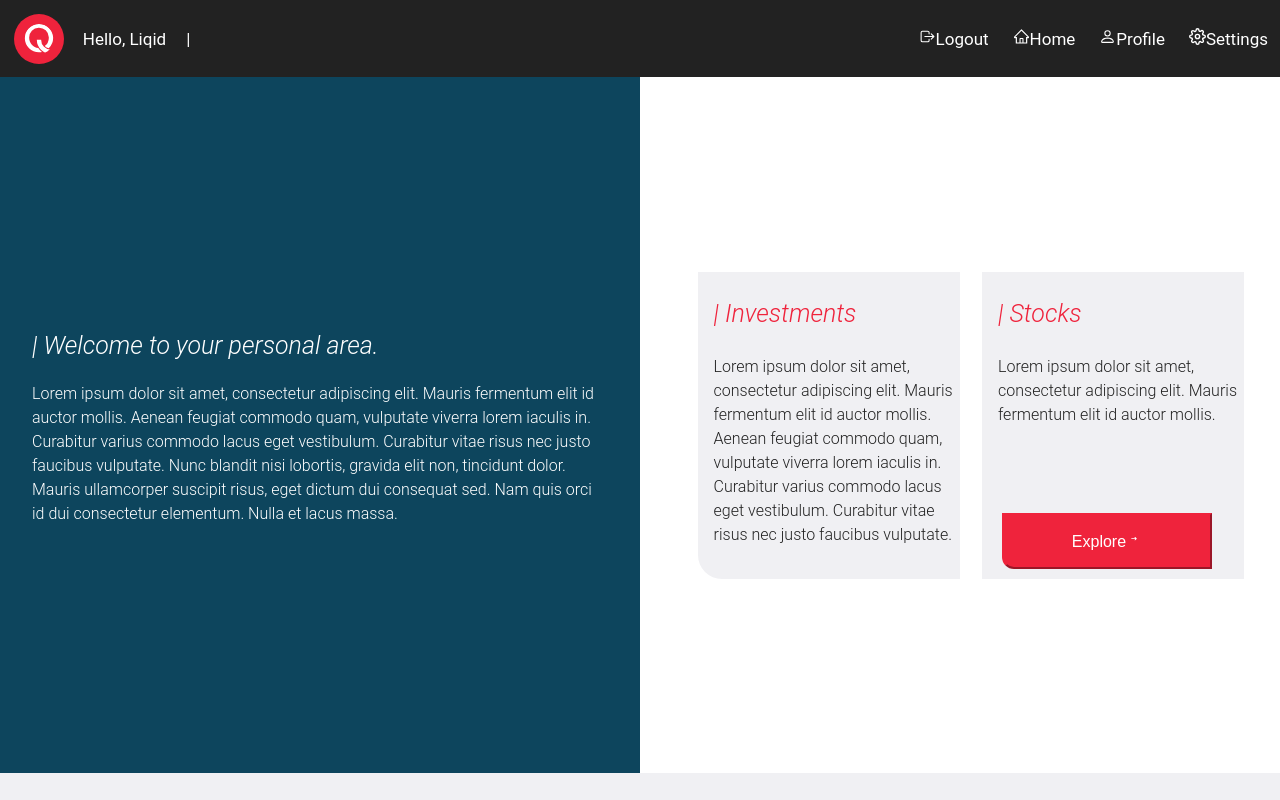
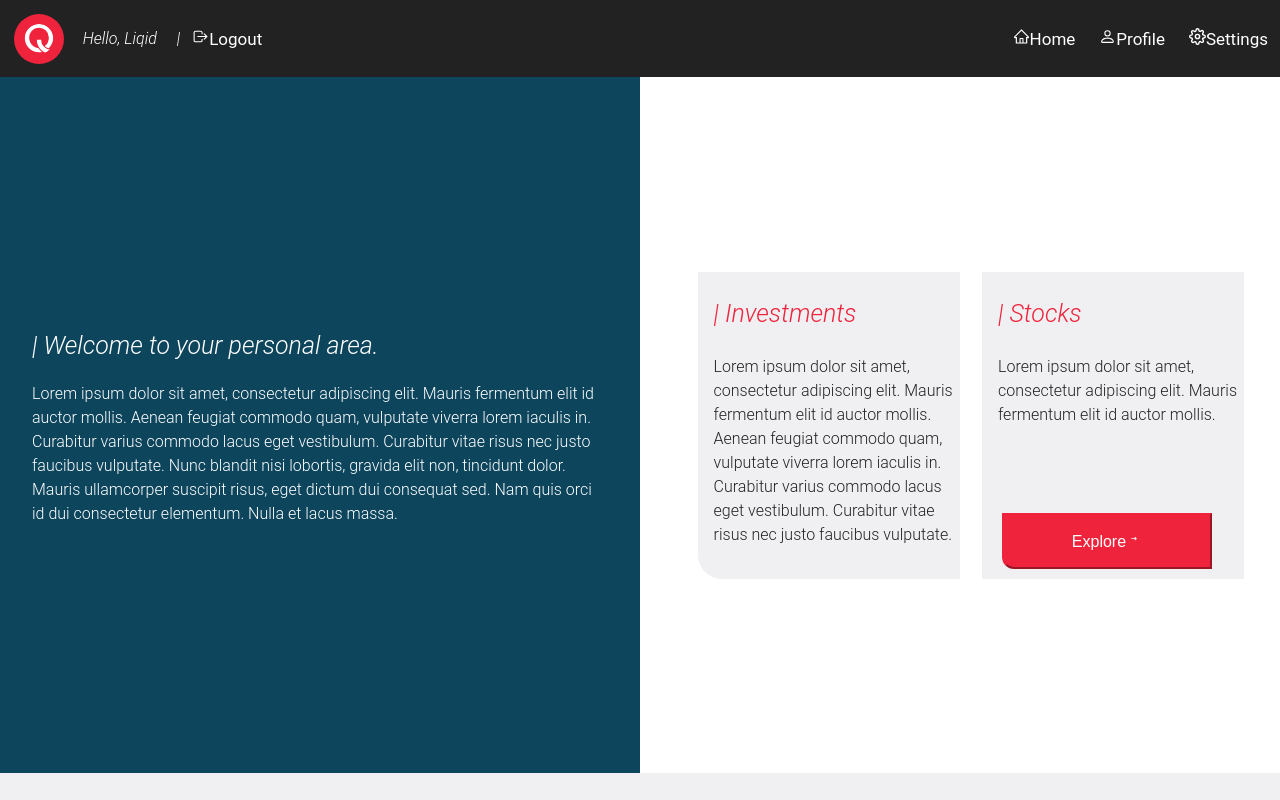
Before and after one commit to mya2h/liqid-code-challenge, a React (Create React App) app: page / in a window 1280 px wide. Shown: the top 800 px of the page. Built offline with nearby package versions, Linux system fonts and the light colour scheme.

Commit message:
edited menu style

```diff
--- a/src/assets/styles/landing.css
+++ b/src/assets/styles/landing.css
@@ -79,6 +79,10 @@ align-items: center;
 
 
  }
+ .stock{
+  border-radius: 0 0 0 24px;
+ }
+
  .hidenrow{
    display: none;
  }
--- a/src/assets/styles/nav.css
+++ b/src/assets/styles/nav.css
@@ -7,11 +7,6 @@
   align-items: center;
 }
 .nav-menu{
-  display: flex;
-  justify-content: space-between;
-  align-items: center;
-}
-.leftitem{
   display: flex;
   justify-content: space-between;
   align-items: center;
@@ -35,9 +30,8 @@
   padding-left: 20px;
   text-decoration: none;
   display:inline-block;
-  font-size: 17px;
-  font-family:Roboto;
-  letter-spacing: 0px;
+  font-size: 21px;
+  font: italic normal 300 16px/21px Roboto;
   color: #FFFFFF;
   opacity: 1;
 }
@@ -68,7 +62,11 @@
 .nav-menu h2{
   display: none;
 }
-@media screen and (max-width: 500px) {
+.nav-menu-right .right-item{
+  display: none;
+}
+
+@media screen and (max-width: 600px) {
   .nav-menu {
     position: fixed;
     left: -110%;
@@ -84,6 +82,9 @@
 }
 .nav-logo img {
   margin:5px;
+}
+.nav-title .left-item{
+  display: none;
 }
 .nav-menu h2{
   display: block;
@@ -101,6 +102,9 @@
 }
 .separator{
   display: none;
+}
+.nav-menu-right .right-item{
+  display: block;
 }
 .active-nav{
   position: fixed;
--- a/src/components/Nav/index.js
+++ b/src/components/Nav/index.js
@@ -15,26 +15,24 @@ const Nav = ({ setToggle }) => {
         setNavbarOpen(!navbarOpen)
 
     }
-    const closeMenu = () => {
-        setNavbarOpen(false)
-    }
     return (
         <div>
             <nav className={navbarOpen ? "active-nav" : "nav"}>
                 <div className="nav-title">
                 <div className="nav-logo"> <img src={mainIcon} /></div>
-                <div className="menu-title">Hello, Liqid</div>
+                <div className="menu-title"><a className="nav-link">Hello, Liqid</a></div>
                 <div className="menu-title separator">|</div>
+                <div className="nav-item left-item"><a className="nav-link"><IoLogOutOutline className="icon" />Logout</a></div>
                 </div>
 
                 <div className={navbarOpen ? "nav-menu active" : "nav-menu"}>
                 <ul className="nav-menu-right">
-                <li className="nav-item left-item"><a className="nav-link"><IoLogOutOutline className="icon" />Logout</a></li>
+                    <li className="nav-item right-item"><a className="nav-link"><IoLogOutOutline className="icon" />Logout</a></li>
                     <li className="nav-item"><a className="nav-link"><AiOutlineHome className="icon" />Home</a></li>
                     <li className="nav-item"><a className="nav-link"><BsPerson className="icon" />Profile</a></li>
                     <li className="nav-item"><a className="nav-link"><FiSettings className="icon" />Settings</a></li>
                 </ul>
-                <h2>LIQID</h2>
+                <h2 >LIQID</h2>
                 </div>
                 <div className="hamburger" onClick={handleToggle}>
                     {navbarOpen ? <AiOutlineClose className="toggle-icon" /> : <GiHamburgerMenu className="toggle-icon" />}
```
